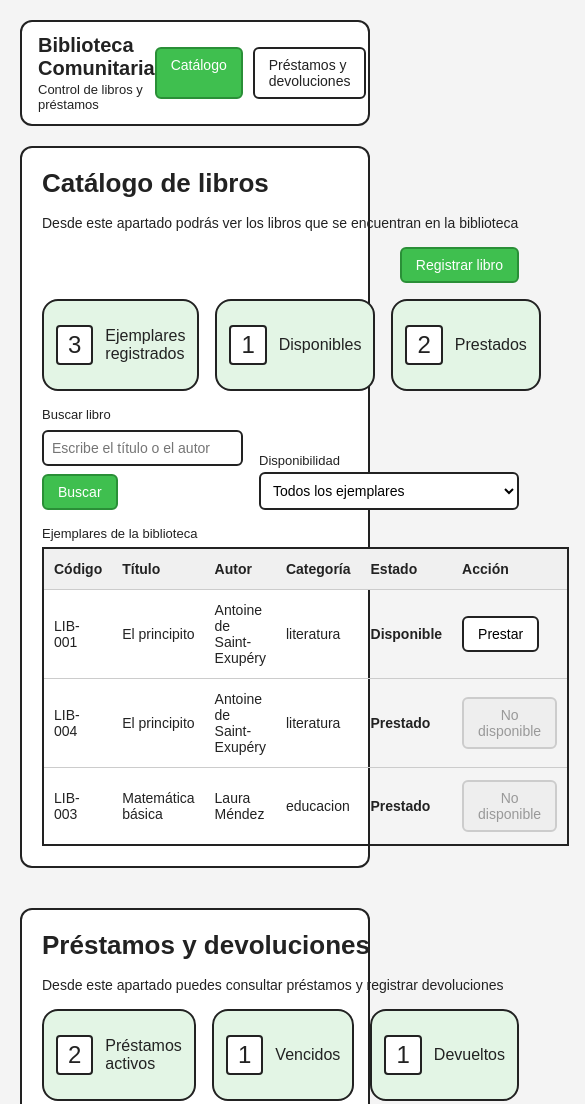
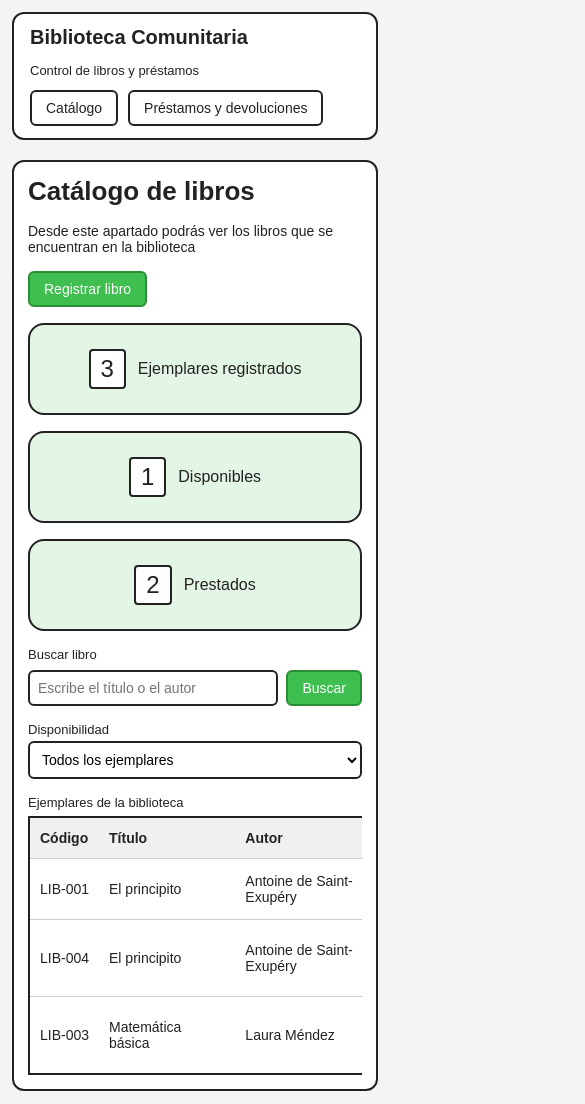
Before and after one commit to chunialex996-beep/biblioteca-comunitaria, a plain HTML site: page index.html in a window 390 px wide. Shown: the top 1104 px of the page, 585 px wide, since content can reach past the window. Drawn offline with Linux system fonts and the light colour scheme.

Commit message:
Se adapato a interfaz de telefono y se pusieron los colores de estados

```diff
--- a/css/styles.css
+++ b/css/styles.css
@@ -15,7 +15,8 @@ main {
   margin: 0 auto;
 }
 
-h1, h2 {
+h1,
+h2 {
   margin: 0;
 }
 
@@ -28,7 +29,8 @@ button {
   cursor: pointer;
 }
 
-input, select {
+input,
+select {
   padding: 8px;
   border: 2px solid #222;
   border-radius: 6px;
@@ -74,8 +76,8 @@ header nav a {
   font-size: 14px;
 }
 
-header nav a:first-child,
-header nav a:hover {
+header nav a:hover,
+header nav a:focus-visible {
   background: #3fbf4f;
   color: white;
   border-color: #2a8f37;
@@ -113,7 +115,6 @@ main section > p {
   border-color: #2a8f37;
   color: white;
 }
-
 
 .resumen-catalogo,
 .resumen-prestamos {
@@ -204,7 +205,8 @@ caption {
   font-size: 13px;
 }
 
-th, td {
+th,
+td {
   padding: 12px 10px;
   text-align: left;
   font-size: 14px;
@@ -233,11 +235,13 @@ td:nth-child(5) {
   cursor: not-allowed;
 }
 
-.disponible, .devuelto {
+.disponible,
+.devuelto {
   color: #1e7a2b;
 }
 
-.prestado, .activo {
+.prestado,
+.activo {
   color: #9a7a00;
 }
 
@@ -307,3 +311,75 @@ dialog p {
   border-color: #2a8f37;
   color: white;
 }
+
+.contenedor-tabla {
+  width: 100%;
+  min-width: 0;
+  overflow-x: auto;
+}
+
+.contenedor-tabla table {
+  min-width: 700px;
+}
+
+@media (max-width: 768px) {
+  body {
+    padding: 12px;
+  }
+
+  header {
+    grid-template-columns: minmax(0, 1fr);
+    gap: 12px;
+  }
+
+  header nav {
+    grid-column: 1;
+    grid-row: auto;
+    flex-wrap: wrap;
+  }
+
+  main section {
+    grid-template-columns: minmax(0, 1fr);
+    padding: 14px;
+  }
+
+  .resumen-catalogo,
+  .resumen-prestamos {
+    grid-template-columns: 1fr;
+  }
+
+  main section > .buscador-catalogo,
+  main section > .buscador-prestamos,
+  main section > .filtro-catalogo,
+  main section > .filtro-prestamos {
+    grid-column: 1 / -1;
+  }
+
+  #btn-registrar-libro {
+    grid-column: 1 / -1;
+    justify-self: start;
+  }
+
+  dialog {
+    width: 95%;
+    padding: 16px;
+  }
+
+  .acciones-formulario {
+    flex-direction: column;
+  }
+
+  .acciones-formulario button {
+    width: 100%;
+  }
+}
+
+dialog {
+  max-height: 85vh;
+  overflow-y: auto;
+}
+
+.acciones-formulario {
+  gap: 12px;
+  flex-wrap: wrap;
+}
--- a/js/script.js
+++ b/js/script.js
@@ -246,7 +246,7 @@ function actualizarVistaCatalogo() {
       <td>${libro.titulo}</td>
       <td>${libro.autor}</td>
       <td>${libro.categoria}</td>
-      <td>${libro.estado}</td>
+      <td class="${libro.estado.toLowerCase()}">${libro.estado}</td>
       <td>
         <button type="button" class="btn-prestar" ${libro.estado === "Prestado" ? "disabled" : ""}>
           ${libro.estado === "Prestado" ? "No disponible" : "Prestar"}
@@ -301,7 +301,7 @@ function actualizarVistaPrestamos() {
       <td>${prestamo.titulo}</td>
       <td>${prestamo.solicitante}</td>
       <td>${prestamo.fecha}</td>
-      <td>${prestamo.estado}</td>
+      <td class="${prestamo.estado.toLowerCase()}">${prestamo.estado}</td>
       <td>
         <button type="button" class="btn-devolver" ${prestamo.estado === "Devuelto" ? "disabled" : ""}>
           ${prestamo.estado === "Devuelto" ? "Ya devuelto" : "Registrar devolución"}
```
Lines whose indentation alone changed are shown as unchanged.
